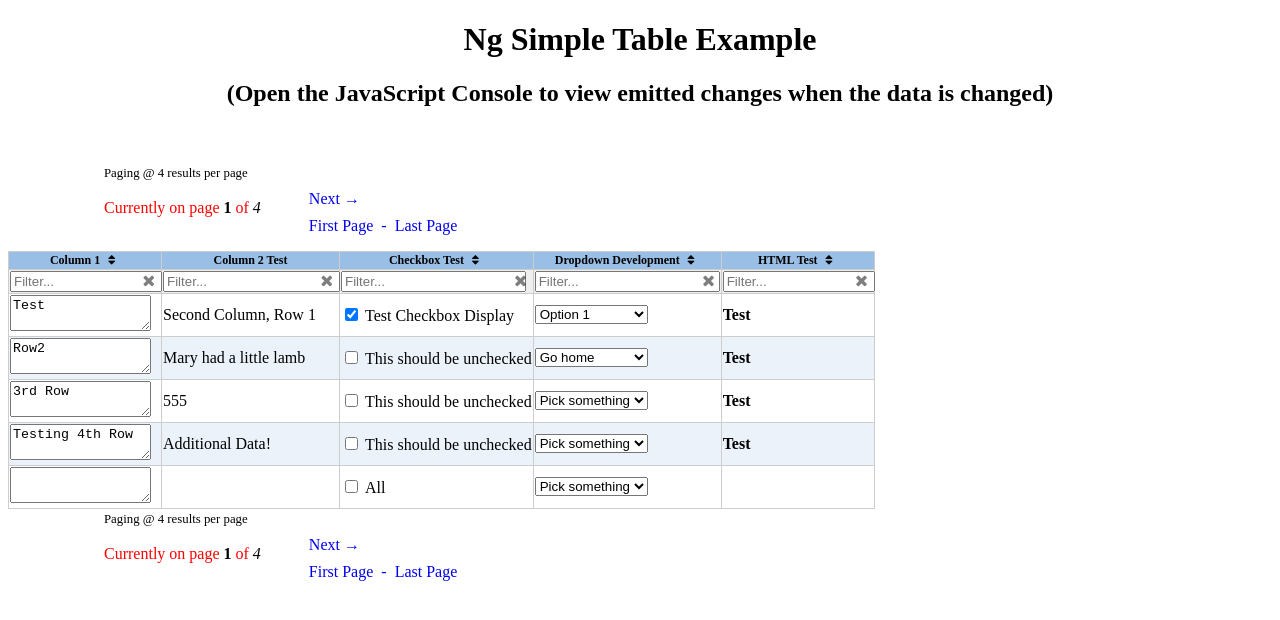
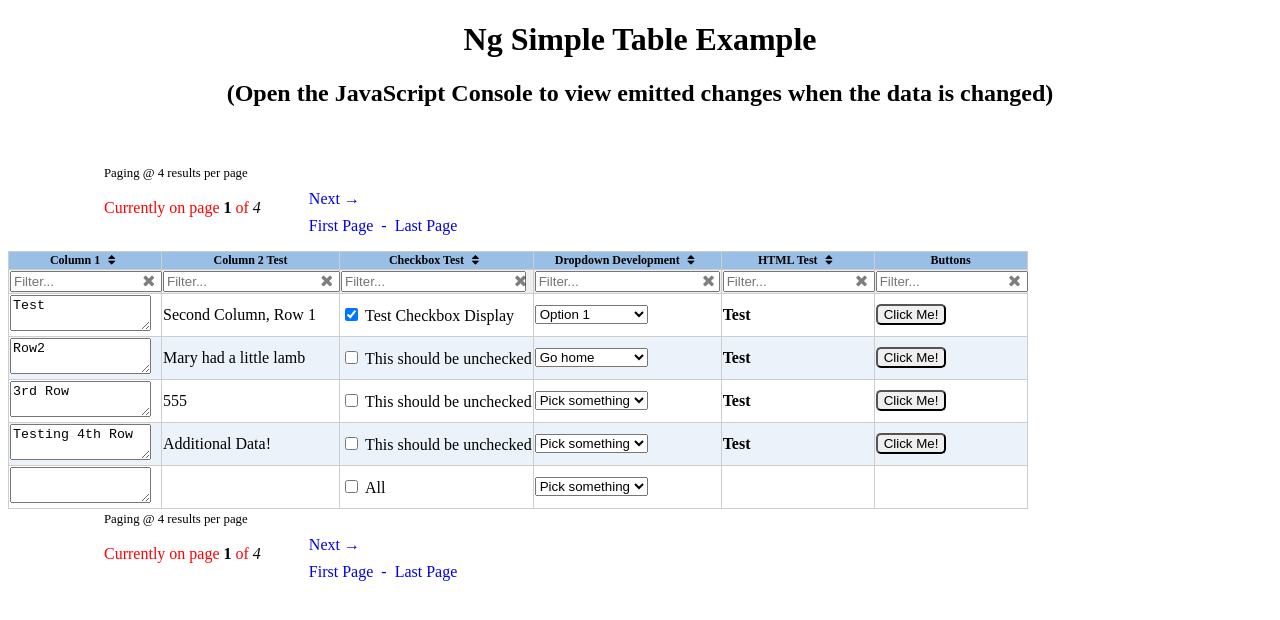
Before and after one commit to dykesa/ng-simple-table, an Angular app: page / in a window 1280 px wide. Shown: the top 620 px of the page. Built offline with nearby package versions, Linux system fonts and the light colour scheme.

Commit message:
Added functionality for buttons

```diff
--- a/src/app/app.component.ts
+++ b/src/app/app.component.ts
@@ -61,6 +61,13 @@ export class AppComponent {
         edit: false,
         sortable: true,
         maxWidth: 150}
+        , {name: 'buttonTest',
+        display: 'Buttons',
+        type: 'button',
+        edit: false,
+        sortable: false,
+        maxWidth: 150,
+        style: 'rnd-btn'}
       ]
     };
 
@@ -74,6 +81,7 @@ export class AppComponent {
         }
         , col4: 'secret-magic'
         , htmlTest: '<strong>Test</strong>'
+        , buttonTest: 'Click Me!'
       },
       {
         ngSTRowId: '1234'
@@ -85,6 +93,7 @@ export class AppComponent {
         }
         , col4: 'opt2'
         , htmlTest: '<strong>Test</strong>'
+        , buttonTest: 'Click Me!'
       },
       {
         col1: '3rd Row'
@@ -94,6 +103,7 @@ export class AppComponent {
           , display: 'This should be unchecked'
         }
         , htmlTest: '<strong>Test</strong>'
+        , buttonTest: 'Click Me!'
       },
       {
         col1: 'Testing 4th Row'
@@ -103,6 +113,7 @@ export class AppComponent {
           , display: 'This should be unchecked'
         }
         , htmlTest: '<strong>Test</strong>'
+        , buttonTest: 'Click Me!'
       },
       {
         col1: 'Row 5'
@@ -119,6 +130,7 @@ export class AppComponent {
           checked: false
           , display: 'This should be unchecked'
         }
+        , buttonTest: 'Click Me!'
       },
       {
         col1: 'Row 7'
@@ -128,6 +140,7 @@ export class AppComponent {
           , display: 'This should be unchecked'
         }
         , htmlTest: '<strong>Test</strong>'
+        , buttonTest: 'Click Me!'
       },
       {
         col1: 'Row 8'
@@ -136,6 +149,7 @@ export class AppComponent {
           checked: false
           , display: 'This should be unchecked'
         }
+        , buttonTest: 'Click Me!'
       },
       {
         col1: 'Row 9'
@@ -144,6 +158,7 @@ export class AppComponent {
           checked: false
           , display: 'This should be unchecked'
         }
+        , buttonTest: 'Click Me!'
       },
       {
         col1: 'Row 10'
@@ -152,6 +167,7 @@ export class AppComponent {
           checked: false
           , display: 'This should be unchecked'
         }
+        , buttonTest: 'Click Me!'
       },
       {
         col1: 'Row 11'
@@ -160,6 +176,7 @@ export class AppComponent {
           checked: false
           , display: 'This should be unchecked'
         }
+        , buttonTest: 'Click Me!'
       },
       {
         col1: 'Row 12'
@@ -168,6 +185,7 @@ export class AppComponent {
           checked: false
           , display: 'This should be unchecked'
         }
+        , buttonTest: 'Click Me!'
       },
       {
         col1: 'Row 13'
@@ -176,6 +194,7 @@ export class AppComponent {
           checked: false
           , display: 'This should be unchecked'
         }
+        , buttonTest: 'Click Me!'
       }
     ];
   }
--- a/src/app/ng-simple-table/lib/table-settings.ts
+++ b/src/app/ng-simple-table/lib/table-settings.ts
@@ -32,6 +32,7 @@ export class ColumnSettings {
   order: number;
   sortable: any;
   sortSettings: SortInfo;
+  style: string;
   dropdownOptions?: Dropdown;
   maxWidth: number;
 }
--- a/src/app/ng-simple-table/ng-simple-table.component.css
+++ b/src/app/ng-simple-table/ng-simple-table.component.css
@@ -133,3 +133,10 @@ table.ng-st-control,
     padding: 0px;
     margin: 0px;
 }
+
+.rnd-btn {
+    border-radius: 5px;
+    -moz-border-radius: 5px;
+    -webkit-border-radius: 5px;
+    cursor: pointer;
+}
--- a/src/app/ng-simple-table/ng-simple-table.component.html
+++ b/src/app/ng-simple-table/ng-simple-table.component.html
@@ -77,6 +77,9 @@
                                   <option *ngFor='let option of col.dropdownOptions.options' [disabled]="!col.edit" [value]="option.value" [selected]="option.value === row[col.name]">{{option.display}}</option>
                                 </select>
                             </ng-container>
+                            <ng-container *ngIf="col.type==='button' && row[col.name]!==undefined && row[col.name]!==null">
+                                <button [ngClass]="col.style" (click)="buttonClick($event, i, col.name)" type="button">{{row[col.name]}}</button>
+                            </ng-container>
                         </td>
                     </ng-container>
                 </tr>
@@ -101,6 +104,9 @@
                                   <option value="" [disabled]="!col.edit" [selected]="row[col.name] === undefined">{{col.dropdownOptions.default}}</option>
                                   <option *ngFor='let option of col.dropdownOptions.options' [disabled]="!col.edit" [value]="option.value" [selected]="option.value === row[col.name]">{{option.display}}</option>
                                 </select>
+                            </ng-container>
+                            <ng-container *ngIf="col.type==='button' && row[col.name]!==undefined && row[col.name]!==null">
+                                <button [ngClass]="col.style" (click)="buttonClick($event, i, col.name)" type="button">{{row[col.name]}}</button>
                             </ng-container>
                         </td>
                     </ng-container>
--- a/src/app/ng-simple-table/ng-simple-table.component.ts
+++ b/src/app/ng-simple-table/ng-simple-table.component.ts
@@ -121,13 +121,13 @@ export class NgSimpleTableComponent implements OnInit, OnChanges {
         colCount++;
         let tempCol = new ColumnSettings();
         tempCol.name = col.name;
-        if (col.display === undefined) {
+        if (col.display !== undefined) {
+          tempCol.display = col.display;
+        } else {
           tempCol.display = '';
-        } else {
-          tempCol.display = col.display;
         }
-        // Options are "string" (default), "checkbox", or "dropdown"
-        if (col.type === undefined && col.type !== 'checkbox' && col.type !== 'dropdown' && col.type !== 'html') {
+        // Options are "string" (default), "checkbox", "dropdown", or "button"
+        if (col.type === undefined && col.type !== 'checkbox' && col.type !== 'dropdown' && col.type !== 'html' && col.type !== 'button') {
           tempCol.type = 'string';
         } else {
           tempCol.type = col.type;
@@ -167,6 +167,11 @@ export class NgSimpleTableComponent implements OnInit, OnChanges {
           } else {
             tempCol.maxWidth = col.maxWidth;
           }
+        }
+        if (col.style === undefined) {
+          tempCol.style = '';
+        } else {
+          tempCol.style = col.style;
         }
         // If filtering enabled, setup blank array
         if (this.tableSettings.filterRow === true) {
@@ -344,6 +349,18 @@ export class NgSimpleTableComponent implements OnInit, OnChanges {
     if (this.tableSettings.emitDataChanges === true) {
       rowArray.push(rowNum);
       this.emitDataChange(rowArray, colName, 'drp', newValue);
+    }
+  }
+
+  buttonClick(event, rowNum, colName) {
+    const rowArray: number[] = [];
+    console.log(rowNum);
+    console.log(colName);
+    console.log('');
+    console.log(event);
+    if (this.tableSettings.emitDataChanges === true) {
+      rowArray.push(rowNum);
+      this.emitDataChange(rowArray, colName, 'but', null);
     }
   }
 
```
